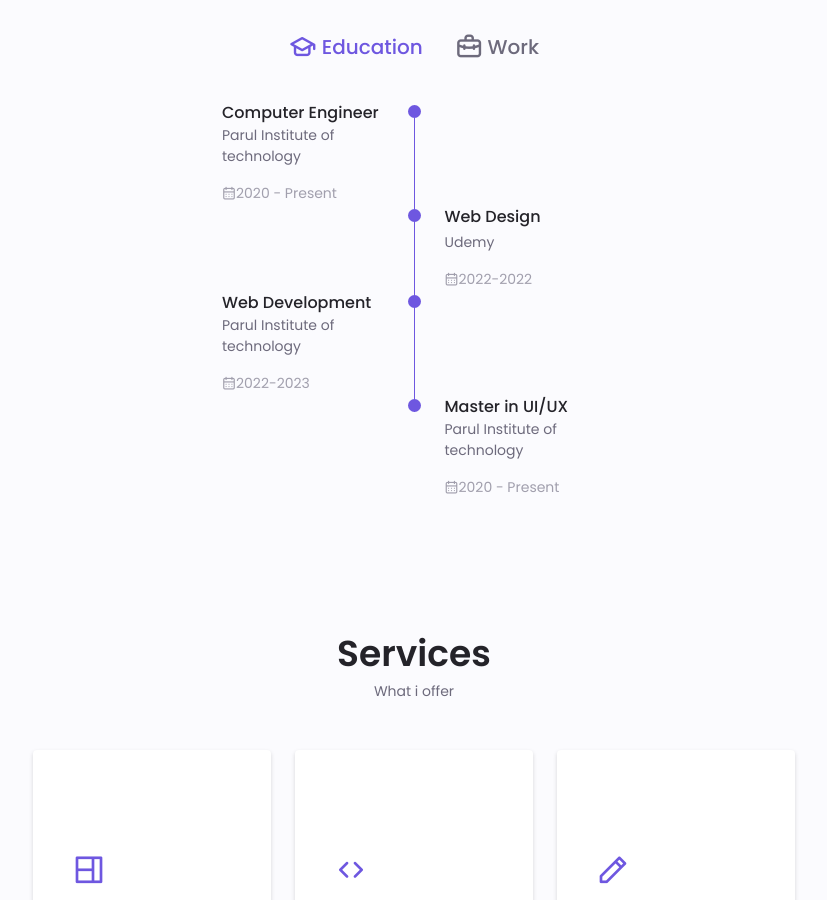
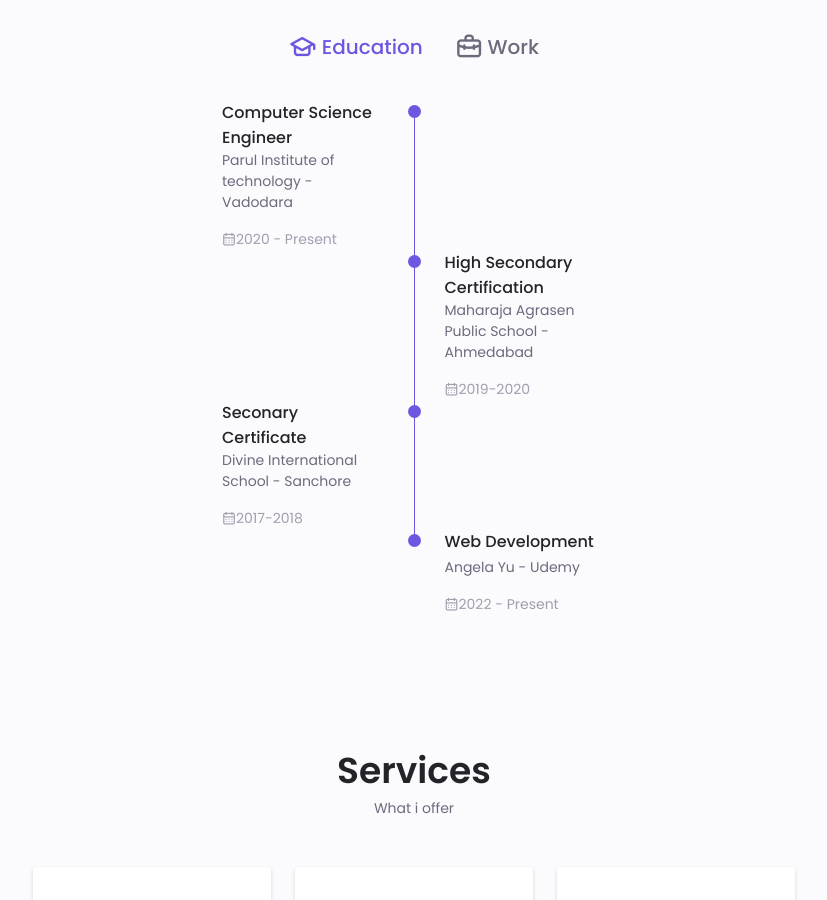
Before and after one commit to glitch-io/Portfolio-Website, a plain HTML site: page index.html in a window 1280 px wide. Shown: the part 2197-3097 px from the top of the page, without its empty margins (226-1053 px from the left). Drawn offline with nearby package versions, Linux system fonts and the light colour scheme.

Commit message:
Update index.html

```diff
--- a/index.html
+++ b/index.html
@@ -327,8 +327,8 @@
                         <!--==================== QUALIFICATION 1 ====================-->
                         <div class="qualification__data">
                             <div>
-                                <h3 class="qualification__title">Computer Engineer</h3>
-                                <span class="qualification__subtitle">Parul Institute of technology</span>
+                                <h3 class="qualification__title">Computer Science Engineer</h3>
+                                <span class="qualification__subtitle">Parul Institute of technology - Vadodara</span>
                                 <div class="qualification__calender"><i class="uil uil-calendar-alt"></i>2020 - Present
                                 </div>
                             </div>
@@ -345,9 +345,9 @@
                                 <span class="qualification__line"></span>
                             </div>
                             <div>
-                                <h3 class="qualification__title">Web Design</h3>
-                                <span class="qualification__subtitle">Udemy</span>
-                                <div class="qualification__calender"><i class="uil uil-calendar-alt"></i>2022-2022
+                                <h3 class="qualification__title">High Secondary Certification</h3>
+                                <span class="qualification__subtitle">Maharaja Agrasen Public School - Ahmedabad</span>
+                                <div class="qualification__calender"><i class="uil uil-calendar-alt"></i>2019-2020
                                 </div>
                             </div>
                         </div>
@@ -355,9 +355,9 @@
                         <!--==================== QUALIFICATION 3 ====================-->
                         <div class="qualification__data">
                             <div>
-                                <h3 class="qualification__title">Web Development</h3>
-                                <span class="qualification__subtitle">Parul Institute of technology</span>
-                                <div class="qualification__calender"><i class="uil uil-calendar-alt"></i>2022-2023
+                                <h3 class="qualification__title">Seconary Certificate</h3>
+                                <span class="qualification__subtitle">Divine International School - Sanchore</span>
+                                <div class="qualification__calender"><i class="uil uil-calendar-alt"></i>2017-2018
                                 </div>
                             </div>
                             <div>
@@ -374,9 +374,9 @@
                                 <!-- <span class="qualification__line"></span> -->
                             </div>
                             <div>
-                                <h3 class="qualification__title">Master in UI/UX</h3>
-                                <span class="qualification__subtitle">Parul Institute of technology</span>
-                                <div class="qualification__calender"><i class="uil uil-calendar-alt"></i>2020 -
+                                <h3 class="qualification__title">Web Development</h3>
+                                <span class="qualification__subtitle">Angela Yu - Udemy</span>
+                                <div class="qualification__calender"><i class="uil uil-calendar-alt"></i>2022 -
                                     Present
                                 </div>
                             </div>
@@ -388,8 +388,8 @@
                         <!--==================== QUALIFICATION 1 ====================-->
                         <div class="qualification__data">
                             <div>
-                                <h3 class="qualification__title">Software Engineer</h3>
-                                <span class="qualification__subtitle">Parul Institute of technology</span>
+                                <h3 class="qualification__title">Founder</h3>
+                                <span class="qualification__subtitle">TechBits</span>
                                 <div class="qualification__calender"><i class="uil uil-calendar-alt"></i>2020 - Present
                                 </div>
                             </div>
@@ -406,9 +406,9 @@
                                 <span class="qualification__line"></span>
                             </div>
                             <div>
-                                <h3 class="qualification__title">Frontend Developer</h3>
-                                <span class="qualification__subtitle">Udemy</span>
-                                <div class="qualification__calender"><i class="uil uil-calendar-alt"></i>2022-2022
+                                <h3 class="qualification__title">Web Developer</h3>
+                                <span class="qualification__subtitle">Intern - Suvidha Foundation</span>
+                                <div class="qualification__calender"><i class="uil uil-calendar-alt"></i>2023 - Present
                                 </div>
                             </div>
                         </div>
@@ -416,9 +416,9 @@
                         <!--==================== QUALIFICATION 3 ====================-->
                         <div class="qualification__data">
                             <div>
-                                <h3 class="qualification__title">UI Design</h3>
-                                <span class="qualification__subtitle">Parul Institute of technology</span>
-                                <div class="qualification__calender"><i class="uil uil-calendar-alt"></i>2022-2023
+                                <h3 class="qualification__title">Trainee - Code Unnati Program</h3>
+                                <span class="qualification__subtitle">SAP</span>
+                                <div class="qualification__calender"><i class="uil uil-calendar-alt"></i>2022-Present
                                 </div>
                             </div>
                             <div>
```
